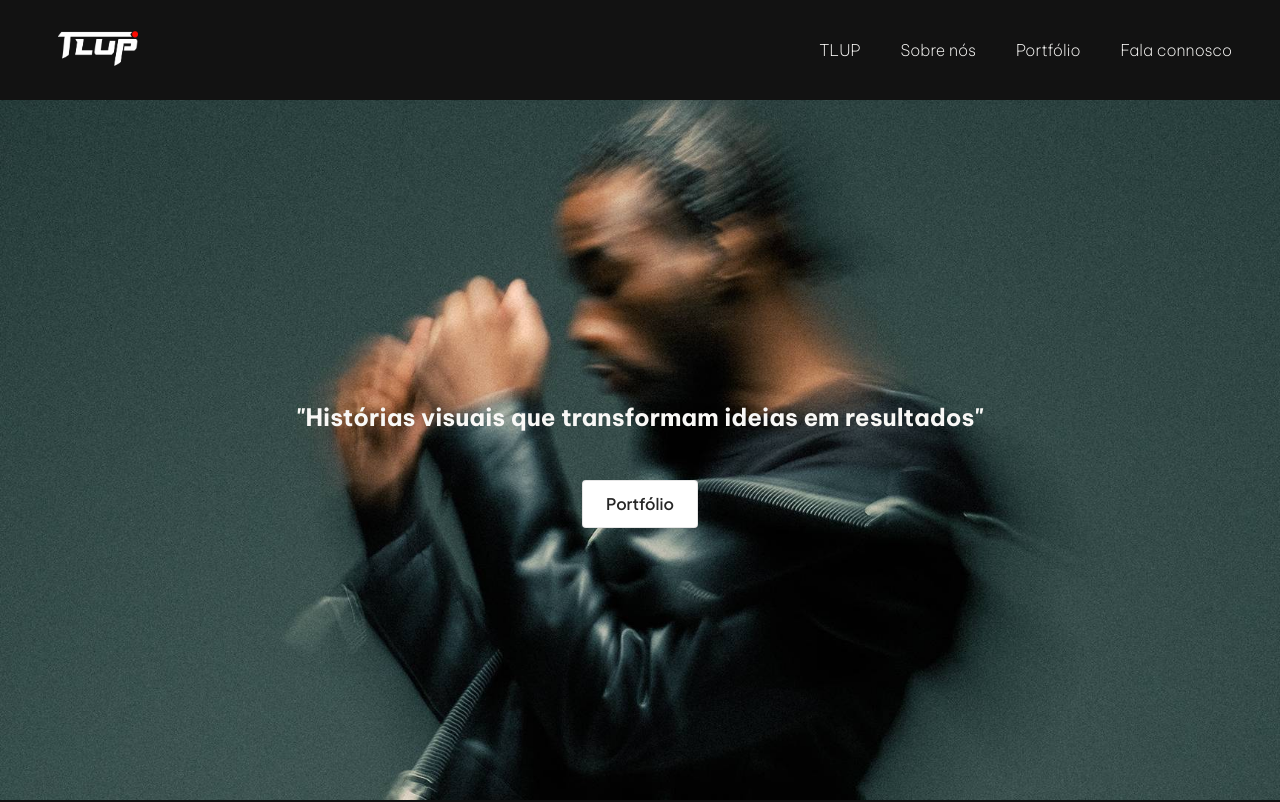
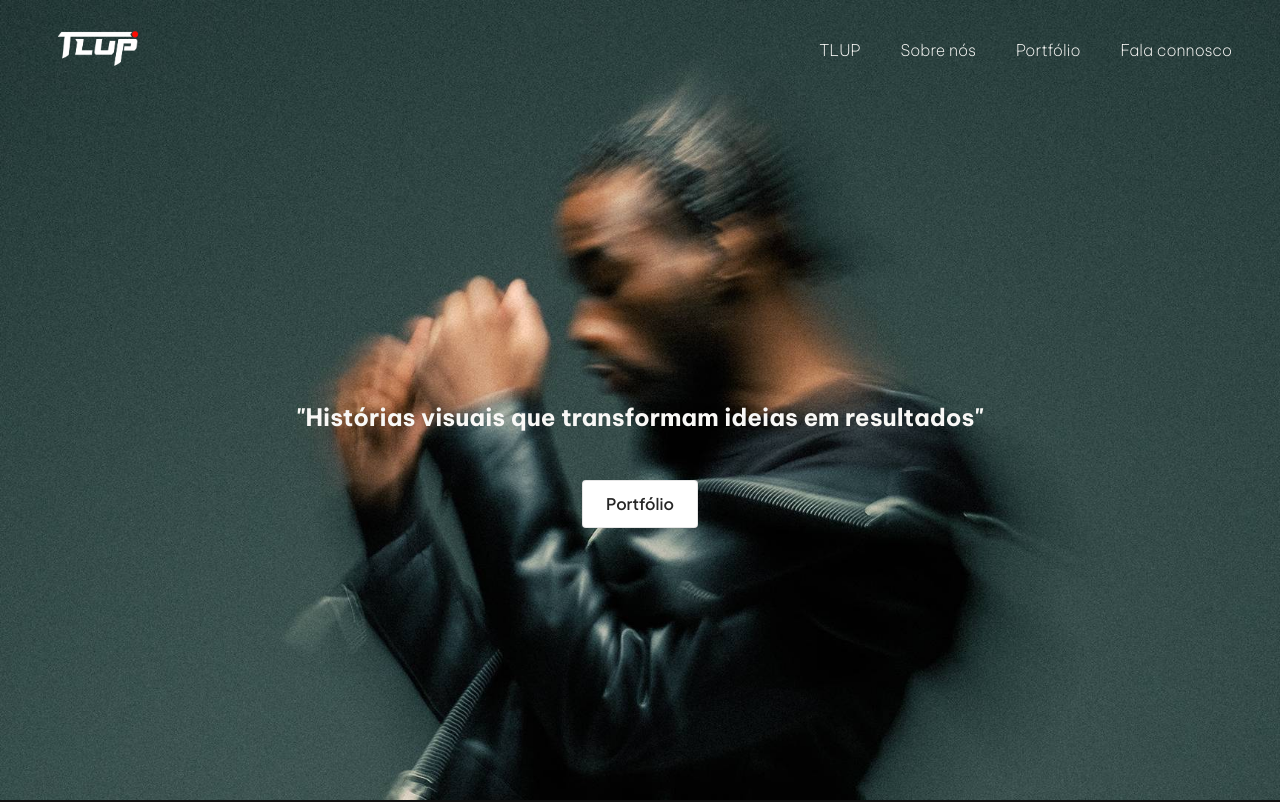
Before and after one commit to luqas31/tlup, a React (Vite) app in the folder tlup/: page / in a window 1280 px wide. Shown: the top 802 px of the page. Built offline with nearby package versions, Linux system fonts and the light colour scheme.

Commit message:
done navbar changing color

```diff
--- a/tlup/src/components/NavBar/index.css
+++ b/tlup/src/components/NavBar/index.css
@@ -11,6 +11,14 @@ padding: 0 3rem;
     z-index: 1000;
     transition: background-color 0.3s ease-in-out, color 0.3s ease-in-out;
     background-color: var(--app-bg);
+}
+
+header.transparent {
+    background-color: transparent;
+}
+
+.menu-container.transparent header {
+    background-color: transparent;
 }
 
 header img {
--- a/tlup/src/components/NavBar/index.jsx
+++ b/tlup/src/components/NavBar/index.jsx
@@ -4,8 +4,8 @@ import './index.css';
 
 function Header() {
 	const [isOpen, setIsOpen] = useState(false);
-
 	const [isDesktop, setIsDesktop] = useState(window.innerWidth >= 834);
+	const [isHeroSection, setIsHeroSection] = useState(true);
 
 	const toggleMenu = () => {
 		setIsOpen(!isOpen);
@@ -16,16 +16,24 @@ function Header() {
 			setIsDesktop(window.innerWidth >= 834);
 		};
 
+		const handleScroll = () => {
+			const heroSection = document.getElementById('hero');
+			const heroHeight = heroSection ? heroSection.offsetHeight : 0;
+			setIsHeroSection(window.scrollY < heroHeight);
+		};
+
 		window.addEventListener('resize', handleResize);
+		window.addEventListener('scroll', handleScroll);
 
 		return () => {
 			window.removeEventListener('resize', handleResize);
+			window.removeEventListener('scroll', handleScroll);
 		};
 	}, []);
 
 	return (
-		<div className='menu-container'>
-			<header>
+		<div className={`menu-container ${isHeroSection ? 'transparent' : ''}`}>
+			<header className={isHeroSection ? 'transparent' : ''}>
 				<NavLink to='/' className='hero-logo'>
 					<img src='./images/tlup-logo.png' alt='' />
 				</NavLink>
@@ -78,4 +86,5 @@ function Header() {
 		</div>
 	);
 }
+
 export default Header;
```
Lines whose indentation alone changed are shown as unchanged.
